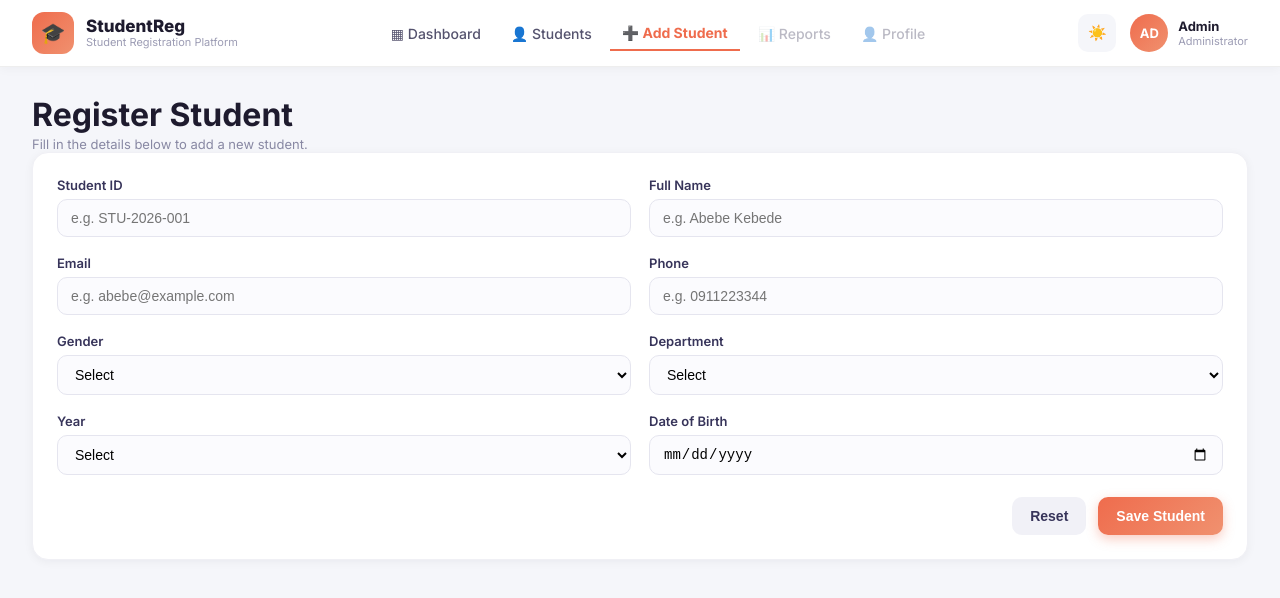
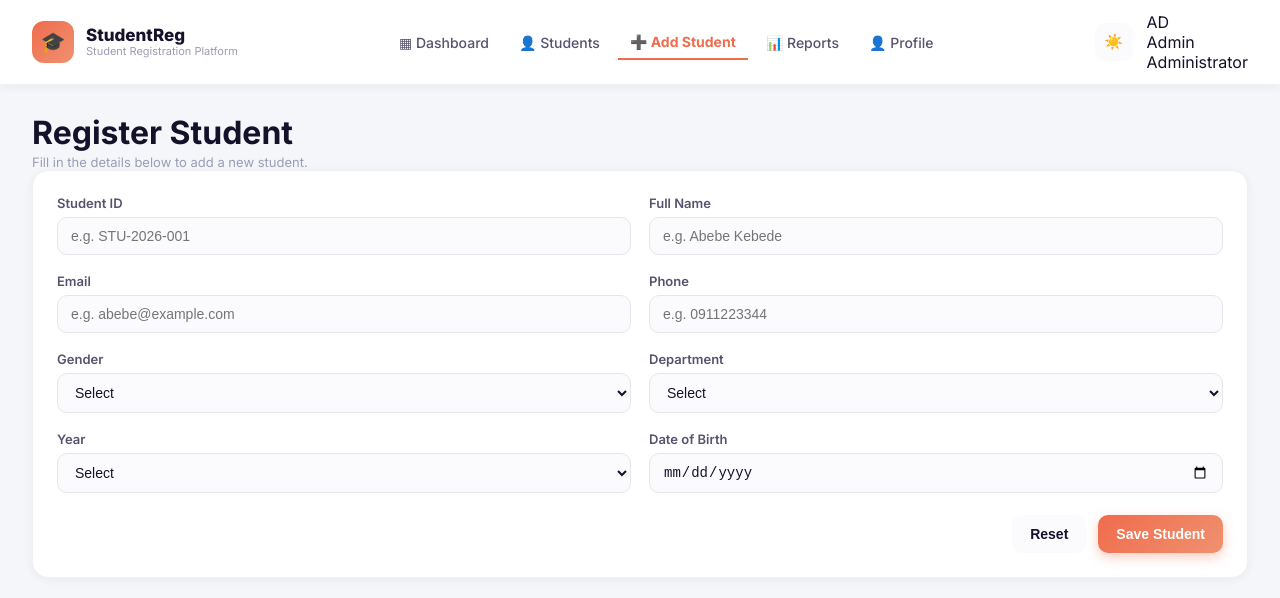
Before and after one commit to chr1133/student-registration-platform, a React (Vite) app in the folder frontend/: page /register in a window 1280 px wide. Shown: the top 598 px of the page. Built offline with nearby package versions, Linux system fonts and the light colour scheme.

Commit message:
Refactor CSS variables for improved theming and consistency across components

```diff
--- a/frontend/src/index.css
+++ b/frontend/src/index.css
@@ -2,10 +2,39 @@
 
 * { box-sizing: border-box; margin: 0; padding: 0; }
 
+:root {
+  --bg: #f5f6fa;
+  --surface: #ffffff;
+  --border: #f0f0f5;
+  --text-primary: #14122b;
+  --text-secondary: #55536e;
+  --text-muted: #9c9cb4;
+  --input-bg: #fbfbfe;
+  --input-border: #e5e5ef;
+  --hover-row: #fafafd;
+  --hero-bg: linear-gradient(120deg, #fdece2, #f7ecf5);
+  --shadow: rgba(20, 18, 43, 0.05);
+}
+
+[data-theme="dark"] {
+  --bg: #14121f;
+  --surface: #1d1b2e;
+  --border: #2c2a40;
+  --text-primary: #f2f1fb;
+  --text-secondary: #b7b5cc;
+  --text-muted: #7c7a95;
+  --input-bg: #24223a;
+  --input-border: #34324c;
+  --hover-row: #24223a;
+  --hero-bg: linear-gradient(120deg, #2a2138, #241f30);
+  --shadow: rgba(0, 0, 0, 0.35);
+}
+
 body {
   font-family: "Inter", "Segoe UI", Roboto, Arial, sans-serif;
-  background: #f5f6fa;
-  color: #1e1b2e;
+  background: var(--bg);
+  color: var(--text-primary);
+  transition: background 0.2s ease, color 0.2s ease;
 }
 
 .app-shell { min-height: 100vh; }
@@ -15,13 +44,13 @@ body {
   position: sticky;
   top: 0;
   z-index: 20;
-  background: white;
-  border-bottom: 1px solid #eee;
+  background: var(--surface);
+  border-bottom: 1px solid var(--border);
   padding: 12px 32px;
   display: flex;
   align-items: center;
   justify-content: space-between;
-  box-shadow: 0 2px 10px rgba(20, 18, 43, 0.04);
+  box-shadow: 0 2px 10px var(--shadow);
 }
 
 .navbar-brand { display: flex; align-items: center; gap: 12px; }
@@ -34,14 +63,14 @@ body {
   font-size: 20px;
 }
 
-.brand-title { font-size: 17px; font-weight: 800; line-height: 1.1; }
-.brand-subtitle { font-size: 11px; color: #9c9cb4; }
+.brand-title { font-size: 17px; font-weight: 800; line-height: 1.1; color: var(--text-primary); }
+.brand-subtitle { font-size: 11px; color: var(--text-muted); }
 
 .navbar-links { display: flex; align-items: center; gap: 6px; }
 
 .top-link {
   text-decoration: none;
-  color: #55536e;
+  color: var(--text-secondary);
   font-size: 14px;
   font-weight: 500;
   padding: 8px 12px;
@@ -49,28 +78,22 @@ body {
   transition: 0.15s;
 }
 
-.top-link:hover { background: #f7f2ee; color: #ef6c4d; }
+.top-link:hover { background: var(--hover-row); color: #ef6c4d; }
 .top-link.active { color: #ef6c4d; font-weight: 700; border-bottom: 2px solid #ef6c4d; border-radius: 0; }
-.top-link.disabled { opacity: 0.4; cursor: not-allowed; }
 
 .navbar-right { display: flex; align-items: center; gap: 14px; }
 
 .icon-btn {
-  border: none; background: #f5f6fa; width: 38px; height: 38px;
-  border-radius: 10px; cursor: pointer; font-size: 15px;
+  border: none;
+  background: var(--input-bg);
+  width: 38px; height: 38px;
+  border-radius: 10px;
+  cursor: pointer;
+  font-size: 15px;
+  transition: 0.15s;
 }
 
-.admin-chip { display: flex; align-items: center; gap: 10px; }
-
-.admin-avatar {
-  width: 38px; height: 38px; border-radius: 50%;
-  background: linear-gradient(135deg, #ef6c4d, #f0916f);
-  color: white; display: flex; align-items: center; justify-content: center;
-  font-weight: 700; font-size: 13px;
-}
-
-.admin-name { font-size: 13px; font-weight: 700; }
-.admin-role { font-size: 11px; color: #9c9cb4; }
+.icon-btn:hover { transform: scale(1.06); }
 
 /* ---------- Page content ---------- */
 .page-content { padding: 28px 32px; max-width: 1280px; margin: 0 auto; }
@@ -78,7 +101,7 @@ body {
 /* ---------- Hero banner ---------- */
 .hero-banner {
   position: relative;
-  background: linear-gradient(120deg, #fdece2, #f7ecf5);
+  background: var(--hero-bg);
   border-radius: 20px;
   padding: 40px;
   margin-bottom: 24px;
@@ -88,8 +111,8 @@ body {
   align-items: center;
 }
 
-.hero-text h1 { font-size: 30px; font-weight: 800; margin-bottom: 8px; color: #14122b; }
-.hero-text p { color: #6b6b85; font-size: 14.5px; }
+.hero-text h1 { font-size: 30px; font-weight: 800; margin-bottom: 8px; color: var(--text-primary); }
+.hero-text p { color: var(--text-secondary); font-size: 14.5px; }
 
 .hero-decoration { position: absolute; right: 40px; top: 0; bottom: 0; width: 200px; }
 
@@ -116,14 +139,14 @@ body {
 }
 
 .stat-card {
-  background: white;
+  background: var(--surface);
   border-radius: 16px;
   padding: 20px;
   display: flex;
   align-items: center;
   gap: 14px;
-  box-shadow: 0 2px 10px rgba(20, 18, 43, 0.05);
-  border: 1px solid #f0f0f5;
+  box-shadow: 0 2px 10px var(--shadow);
+  border: 1px solid var(--border);
   transition: transform 0.2s ease;
 }
 
@@ -135,17 +158,17 @@ body {
   font-size: 20px; flex-shrink: 0;
 }
 
-.stat-label { font-size: 12.5px; color: #8888a3; font-weight: 600; }
-.stat-value { font-size: 24px; font-weight: 800; color: #14122b; margin: 2px 0; }
+.stat-label { font-size: 12.5px; color: var(--text-muted); font-weight: 600; }
+.stat-value { font-size: 24px; font-weight: 800; color: var(--text-primary); margin: 2px 0; }
 .stat-trend { font-size: 12px; font-weight: 600; }
 
 /* ---------- Cards ---------- */
 .card {
-  background: white;
+  background: var(--surface);
   border-radius: 16px;
   padding: 24px;
-  box-shadow: 0 2px 10px rgba(20, 18, 43, 0.05);
-  border: 1px solid #f0f0f5;
+  box-shadow: 0 2px 10px var(--shadow);
+  border: 1px solid var(--border);
 }
 
 .section-header {
@@ -157,46 +180,39 @@ body {
   margin-bottom: 18px;
 }
 
-.section-header h3 { font-size: 18px; font-weight: 800; }
-.page-subtitle { color: #8888a3; font-size: 13px; margin-top: 2px; }
+.section-header h3 { font-size: 18px; font-weight: 800; color: var(--text-primary); }
+.page-subtitle { color: var(--text-muted); font-size: 13px; margin-top: 2px; }
 
 /* ---------- Buttons ---------- */
 .btn { border: none; padding: 11px 18px; border-radius: 10px; font-size: 14px; font-weight: 600; cursor: pointer; transition: 0.2s; }
 .btn-primary { background: linear-gradient(135deg, #ef6c4d, #f0916f); color: white; box-shadow: 0 4px 12px rgba(239, 108, 77, 0.35); }
 .btn-primary:hover { transform: translateY(-1px); }
-.btn-secondary { background: #f1f1f7; color: #37345a; }
-.btn-secondary:hover { background: #e5e5ee; }
+.btn-secondary { background: var(--input-bg); color: var(--text-primary); }
+.btn-secondary:hover { filter: brightness(0.95); }
 
 /* ---------- Forms ---------- */
 .form-grid { display: grid; grid-template-columns: repeat(2, 1fr); gap: 18px; }
 .form-group { display: flex; flex-direction: column; gap: 6px; }
-.form-group label { font-size: 13px; font-weight: 600; color: #37345a; }
+.form-group label { font-size: 13px; font-weight: 600; color: var(--text-secondary); }
 .form-group input, .form-group select {
-  padding: 10px 13px; border: 1.5px solid #e5e5ef; border-radius: 10px; font-size: 14px; background: #fbfbfe;
+  padding: 10px 13px; border: 1.5px solid var(--input-border); border-radius: 10px;
+  font-size: 14px; background: var(--input-bg); color: var(--text-primary);
 }
 .form-group input:focus, .form-group select:focus {
-  outline: none; border-color: #ef6c4d; background: white; box-shadow: 0 0 0 3px rgba(239,108,77,0.12);
+  outline: none; border-color: #ef6c4d; box-shadow: 0 0 0 3px rgba(239,108,77,0.12);
 }
-.error-text { color: #dc2626; font-size: 12px; }
+.error-text { color: #f87171; font-size: 12px; }
 .form-actions { display: flex; justify-content: flex-end; gap: 12px; margin-top: 22px; }
 
 /* ---------- Table ---------- */
 .table { width: 100%; border-collapse: collapse; font-size: 13.5px; }
-.table th, .table td { text-align: left; padding: 13px 10px; }
-.table th { color: #9c9cb4; font-size: 11px; font-weight: 700; text-transform: uppercase; letter-spacing: 0.4px; border-bottom: 2px solid #f2f2f7; }
-.table tbody tr { border-bottom: 1px solid #f2f2f7; transition: background 0.15s; }
-.table tbody tr:hover { background: #fafafd; }
+.table th, .table td { text-align: left; padding: 13px 10px; color: var(--text-primary); }
+.table th { color: var(--text-muted); font-size: 11px; font-weight: 700; text-transform: uppercase; letter-spacing: 0.4px; border-bottom: 2px solid var(--border); }
+.table tbody tr { border-bottom: 1px solid var(--border); transition: background 0.15s; }
+.table tbody tr:hover { background: var(--hover-row); }
 
-.id-badge {
-  background: #fdece2; color: #ef6c4d; font-weight: 700; font-size: 12px;
-  padding: 4px 9px; border-radius: 7px;
-}
-
-.dept-badge {
-  background: #ecebfd; color: #6366f1; font-weight: 600; font-size: 12px;
-  padding: 4px 10px; border-radius: 7px;
-}
-
+.id-badge { background: #fdece2; color: #ef6c4d; font-weight: 700; font-size: 12px; padding: 4px 9px; border-radius: 7px; }
+.dept-badge { background: #ecebfd; color: #6366f1; font-weight: 600; font-size: 12px; padding: 4px 10px; border-radius: 7px; }
 .name-cell { display: flex; align-items: center; gap: 10px; font-weight: 600; }
 
 .avatar-sm {
@@ -215,9 +231,9 @@ body {
 .toolbar { display: flex; gap: 10px; align-items: center; }
 .search-wrap { position: relative; }
 .search-icon { position: absolute; left: 12px; top: 50%; transform: translateY(-50%); font-size: 13px; }
-.search-input { padding: 10px 14px 10px 34px; border: 1.5px solid #e5e5ef; border-radius: 10px; font-size: 13.5px; width: 220px; }
+.search-input { padding: 10px 14px 10px 34px; border: 1.5px solid var(--input-border); border-radius: 10px; font-size: 13.5px; width: 220px; background: var(--input-bg); color: var(--text-primary); }
 .search-input:focus { outline: none; border-color: #ef6c4d; }
-.toolbar select { padding: 10px 12px; border: 1.5px solid #e5e5ef; border-radius: 10px; font-size: 13.5px; }
+.toolbar select { padding: 10px 12px; border: 1.5px solid var(--input-border); border-radius: 10px; font-size: 13.5px; background: var(--input-bg); color: var(--text-primary); }
 
 /* ---------- Alerts ---------- */
 .alert { padding: 12px 16px; border-radius: 10px; margin-bottom: 16px; font-size: 14px; font-weight: 500; }
@@ -232,5 +248,5 @@ body {
   display: flex; align-items: center; justify-content: center; flex-shrink: 0;
 }
 .detail-grid { display: grid; grid-template-columns: repeat(3, 1fr); gap: 16px; margin-top: 16px; }
-.detail-label { font-size: 11.5px; color: #9c9cb4; text-transform: uppercase; font-weight: 700; }
-.muted { color: #9c9cb4; }
+.detail-label { font-size: 11.5px; color: var(--text-muted); text-transform: uppercase; font-weight: 700; }
+.muted { color: var(--text-muted); }
```
